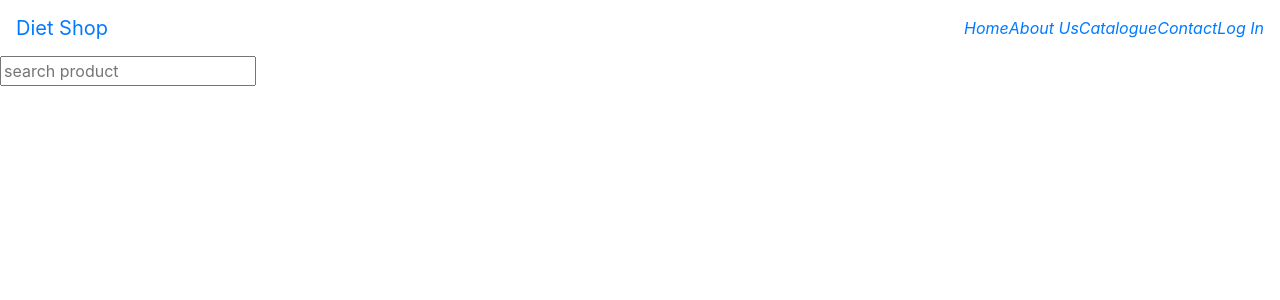
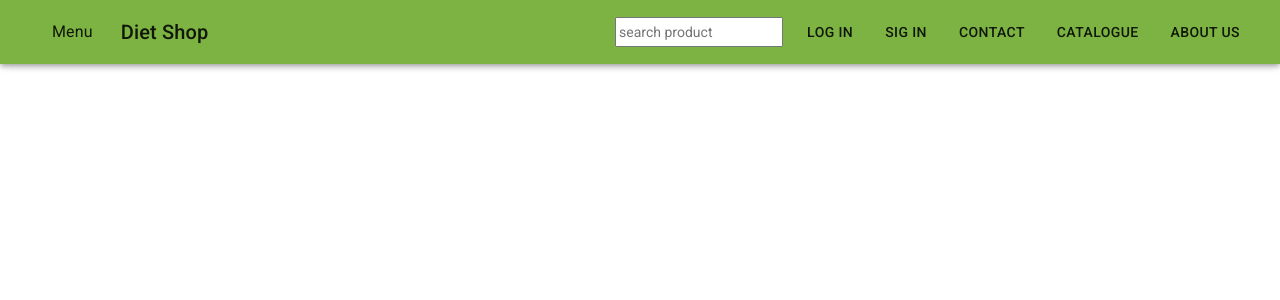
Before and after one commit to juanmachabaudie/Diet-Shop---Henry-proyect, a React (Create React App) app in the folder client/: page / in a window 1280 px wide. Shown: the top 300 px of the page. Built offline with nearby package versions, Linux system fonts and the light colour scheme.

Commit message:
navBar Material Ui S48

```diff
--- a/client/package.json
+++ b/client/package.json
@@ -3,6 +3,7 @@
   "version": "0.1.0",
   "private": true,
   "dependencies": {
+    "@material-ui/core": "^4.11.4",
     "@sweetalert/with-react": "^0.1.1",
     "@testing-library/jest-dom": "^4.2.4",
     "@testing-library/react": "^9.3.2",
--- a/client/public/index.html
+++ b/client/public/index.html
@@ -27,6 +27,7 @@
       work correctly both with client-side routing and a non-root public URL.
       Learn how to configure a non-root public URL by running `npm run build`.
     -->
+    <link rel="stylesheet" href="https://fonts.googleapis.com/css?family=Roboto:300,400,500,700&display=swap" />
     <title>Proyecto</title>
   </head>
   <body>
--- a/client/src/App.js
+++ b/client/src/App.js
@@ -1,8 +1,9 @@
 import React from 'react';
 // import {Route} from 'react-router-dom'
-import SearchBar from './components/SearchBar';
-import NavBar from './components/NavBar'
-
+// import SearchBar from './components/SearchBar'
+import NavBar from './components/NavBar';
+import {ThemeProvider} from '@material-ui/core/styles';
+import theme from './themesConfig';
 // import NewCategory from './components/NewCategory';
 // import NewCategory from './components/NewCategory';
 // import Catalog from './components/Catalog';
@@ -13,16 +14,16 @@ const App = () => {
 
     return (
 
-        <React.Fragment>
+        <ThemeProvider theme={theme}>
             <NavBar />
-            <SearchBar/>
+            {/* <SearchBar/> */}
             {/* <Route exact path='/'/> */}
             {/* <NewCategory /> */}
             {/* <Route path='/catalog' component={Catalog}/> */}
            {/* <Route path='/' component={ProductCard} /> */}
 
 
-        </React.Fragment>
+        </ThemeProvider>
 
 
     )
--- a/client/src/components/NavBar.jsx
+++ b/client/src/components/NavBar.jsx
@@ -1,67 +1,55 @@
 import React from 'react'
-import {NavLink} from 'react-router-dom';
+// import {NavLink} from 'react-router-dom';
+import AppBar from '@material-ui/core/AppBar'
+import Toolbar from '@material-ui/core/Toolbar'
+import Typography from '@material-ui/core/Typography'
+import { makeStyles, Button, IconButton, MenuItem } from '@material-ui/core'
+import SearchBar from './SearchBar'
+
+
+const useStyles = makeStyles(theme => ({
+offset : theme.mixins.toolbar,
+tittle: {
+    flexGrow: 1
+}
+}))
 
 
 
-
- const NavBar = () => {
+const NavBar = () => {
+    const classes = useStyles()
     return (
-        <nav className='navbar navbar-expand-lg navbar-mainbg'>
-           <NavLink className='navbar-brand navbar-logo' to="/">
-                Diet Shop
-           </NavLink>
-           <button
-           className="navbar-toggler"
-           type='button'
-           data-toggle='collapse'
-           data-target='#navbarSupportedContent'
-           aria-controls='navbarSupportedContent'
-           aria-expanded='false'
-           aria-label='Toggle navigation'
-           >
-               <i className='fas fa-bars text-white'></i>
-            </button>
-
-            <div
-            className='collapse navbar-collapse'
-            id='navbarSupportedContent'>
-                <ul className='navbar-nav ml-auto'>
-                    <div className='hori-selector'>
-                       <div className='left'></div>
-                       <div className='right'></div>
-                    </div>
-                    <li className='nav-item active'>
-                        <NavLink classname='nav-link' to='/' exact>
-                            <i className='fasfa-tachometer-alt'>Home</i>
-                        </NavLink>
-                    </li>
-
-                    <li className='nav-item active'>
-                        <NavLink classname='nav-link' to='/AboutUs' exact>
-                            <i className='fasfa-tachometer-alt'>About Us</i>
-                        </NavLink>
-                    </li>
-
-                    <li className='nav-item active'>
-                        <NavLink classname='nav-link' to='/Catalogue' exact>
-                            <i className='fasfa-tachometer-alt'>Catalogue</i>
-                        </NavLink>
-                    </li>
-
-                    <li className='nav-item active'>
-                        <NavLink classname='nav-link' to='/Contact' exact>
-                            <i className='fasfa-tachometer-alt'>Contact</i>
-                        </NavLink>
-                    </li>
-                    <li className='nav-item active'>
-                        <NavLink classname='nav-link' to='/Contact' exact>
-                            <i className='fasfa-tachometer-alt'>Log In</i>
-                        </NavLink>
-                    </li>
-                </ul>
-
-            </div>
-        </nav>
+<div>
+    <AppBar position="fixed" color="primary">
+      <Toolbar>
+          <IconButton aria-label="" className={classes.menuButton} color='inherit'>
+           <MenuItem > Menu </MenuItem>
+          </IconButton>
+        <Typography variant="h6" className={classes.tittle}>
+          Diet Shop
+        </Typography>
+        <Button variant="text" color="default">
+          <SearchBar/>
+        </Button>
+        <Button variant="h6" color="default">
+          Log In
+        </Button>
+        <Button variant="h6" color="default">
+          Sig In
+        </Button>
+        <Button variant="h6" color="default">
+          Contact
+        </Button>
+        <Button variant="h6" color="default">
+          Catalogue
+        </Button>
+        <Button variant="h6" color="default">
+          About Us
+        </Button>
+      </Toolbar>
+    </AppBar>
+    <div className={classes.offset}></div>
+</div>
     )
 }
 
--- /dev/null
+++ b/client/src/index.css
@@ -0,0 +1,3 @@
+index {
+  background-color: rgb(131, 196, 66);
+}
--- /dev/null
+++ b/client/src/themesConfig.js
@@ -0,0 +1,15 @@
+import { lightGreen } from '@material-ui/core/colors';
+import {createMuiTheme} from '@material-ui/core/styles';
+
+const theme = createMuiTheme({
+palette: {
+    primary: {
+       main: lightGreen[600]
+    },
+    secondary: {
+        main: lightGreen[900]
+    }
+}
+})
+
+export default theme;
```
